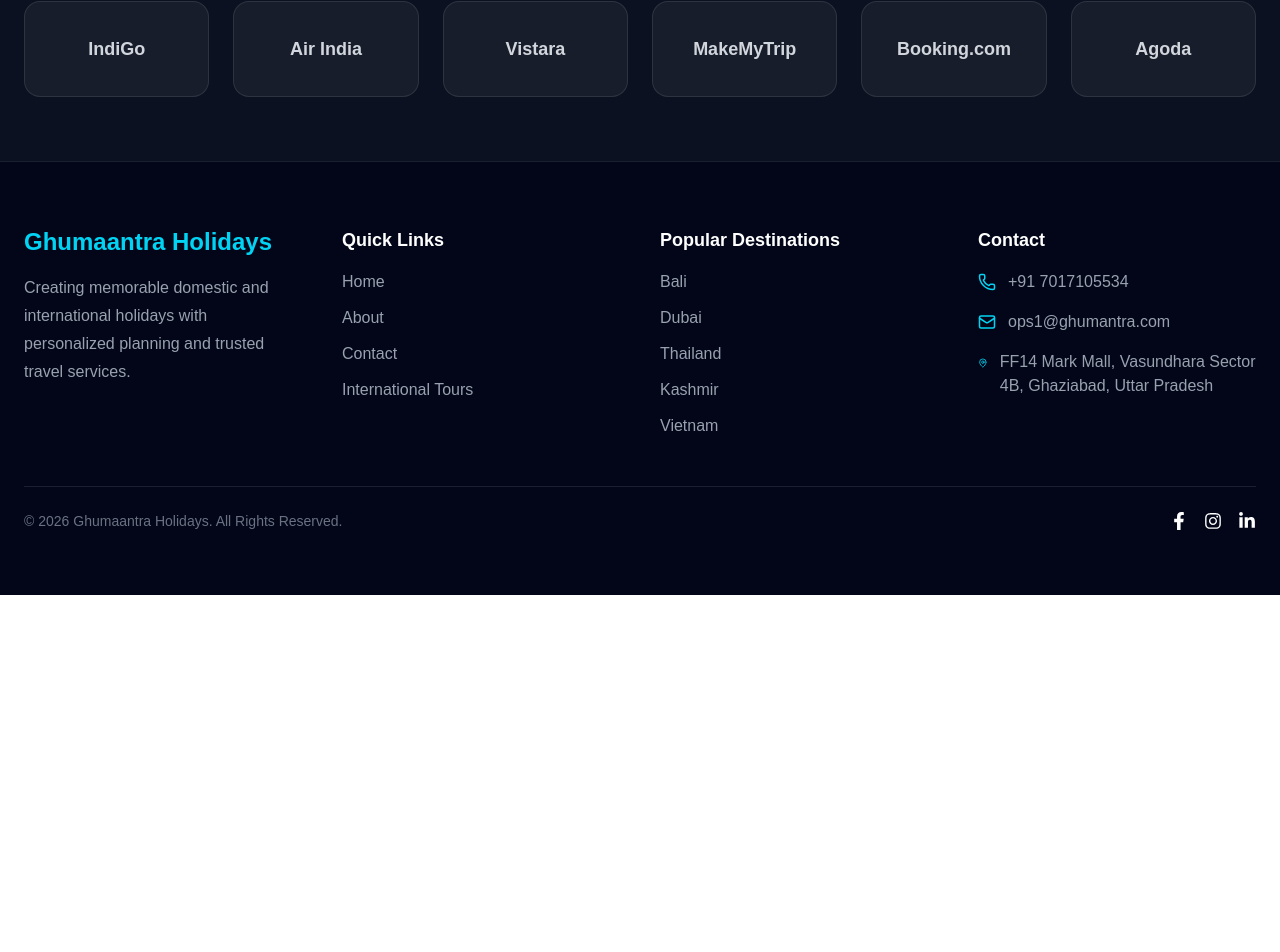
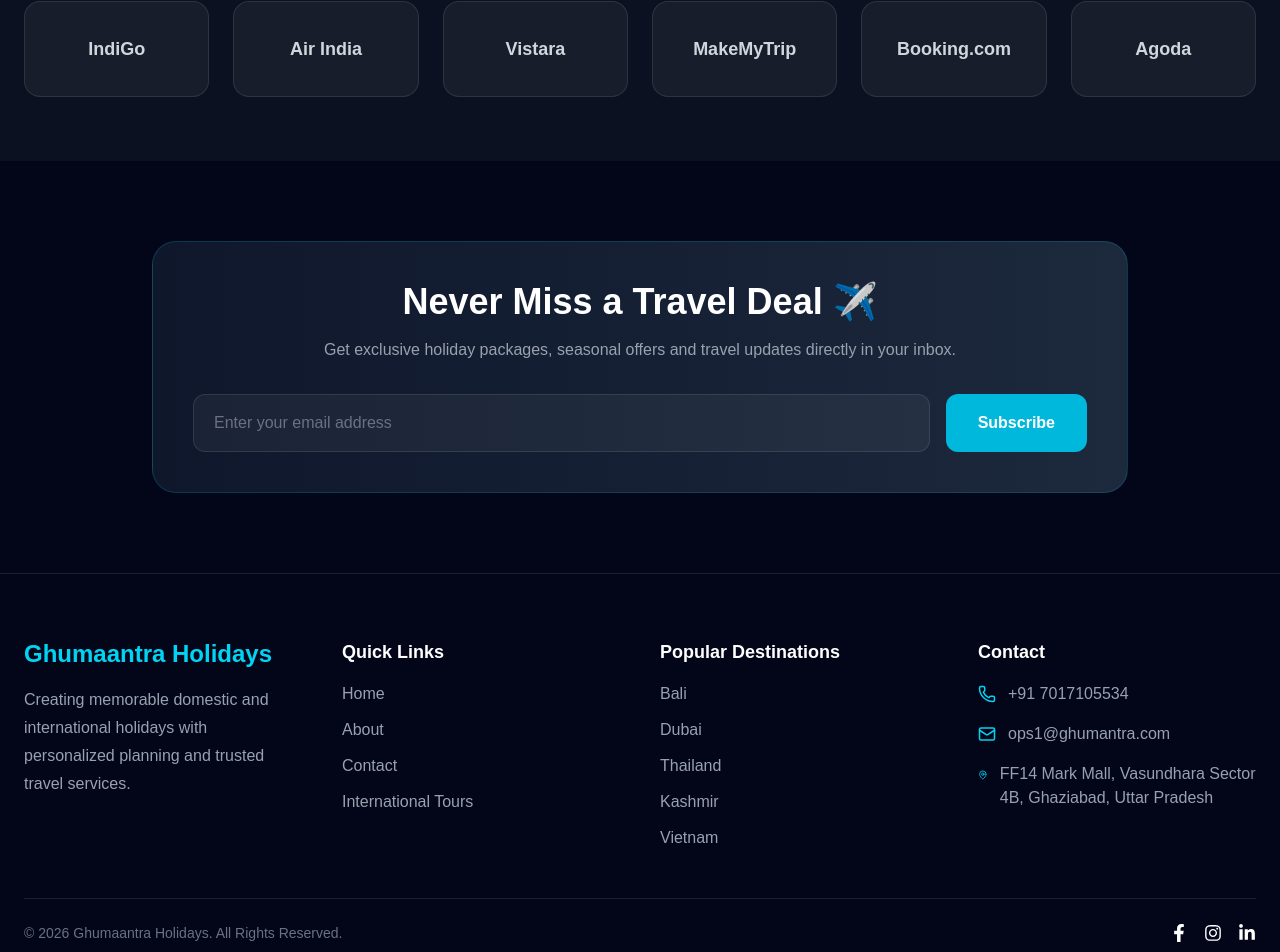
Before and after one commit to ghumantra-website/ghumantra-website, a Next.js app: page / in a window 1280 px wide. Shown: the part 6304-7256 px from the top of the page. Before the commit the page ends 6899 px from the top, so only its background shows below. Built offline with nearby package versions, Linux system fonts and the light colour scheme.

Commit message:
Add newsletter section

```diff
--- a/app/page.tsx
+++ b/app/page.tsx
@@ -9,6 +9,7 @@ import Hero from "@/components/home/Hero";
 import CtaBanner from "@/components/home/CtaBanner";
 import FAQ from "@/components/home/FAQ";
 import TrustedPartners from "@/components/home/TrustedPartners";
+import Newsletter from "@/components/home/Newsletter";
 import FeaturedDestinations from "@/components/home/FeaturedDestinations";
 
 export default function Home() {
@@ -24,6 +25,7 @@ export default function Home() {
       <FAQ />
       <TravelStats />
       <TrustedPartners />
+      <Newsletter />
       <Footer />
       <WhatsAppButton />
 
--- /dev/null
+++ b/components/home/Newsletter.tsx
@@ -0,0 +1,34 @@
+export default function Newsletter() {
+  return (
+    <section className="py-20 bg-slate-950">
+      <div className="max-w-5xl mx-auto px-6">
+        <div className="rounded-3xl border border-cyan-500/20 bg-gradient-to-r from-slate-900 to-slate-800 p-10 text-center">
+
+          <h2 className="text-4xl font-bold text-white">
+            Never Miss a Travel Deal ✈️
+          </h2>
+
+          <p className="mt-4 text-gray-400">
+            Get exclusive holiday packages, seasonal offers and travel updates directly in your inbox.
+          </p>
+
+          <form className="mt-8 flex flex-col gap-4 md:flex-row">
+            <input
+              type="email"
+              placeholder="Enter your email address"
+              className="flex-1 rounded-xl border border-white/10 bg-white/5 px-5 py-4 text-white outline-none placeholder:text-gray-500 focus:border-cyan-400"
+            />
+
+            <button
+              type="submit"
+              className="rounded-xl bg-cyan-500 px-8 py-4 font-semibold text-white transition hover:bg-cyan-600"
+            >
+              Subscribe
+            </button>
+          </form>
+
+        </div>
+      </div>
+    </section>
+  );
+}
```
